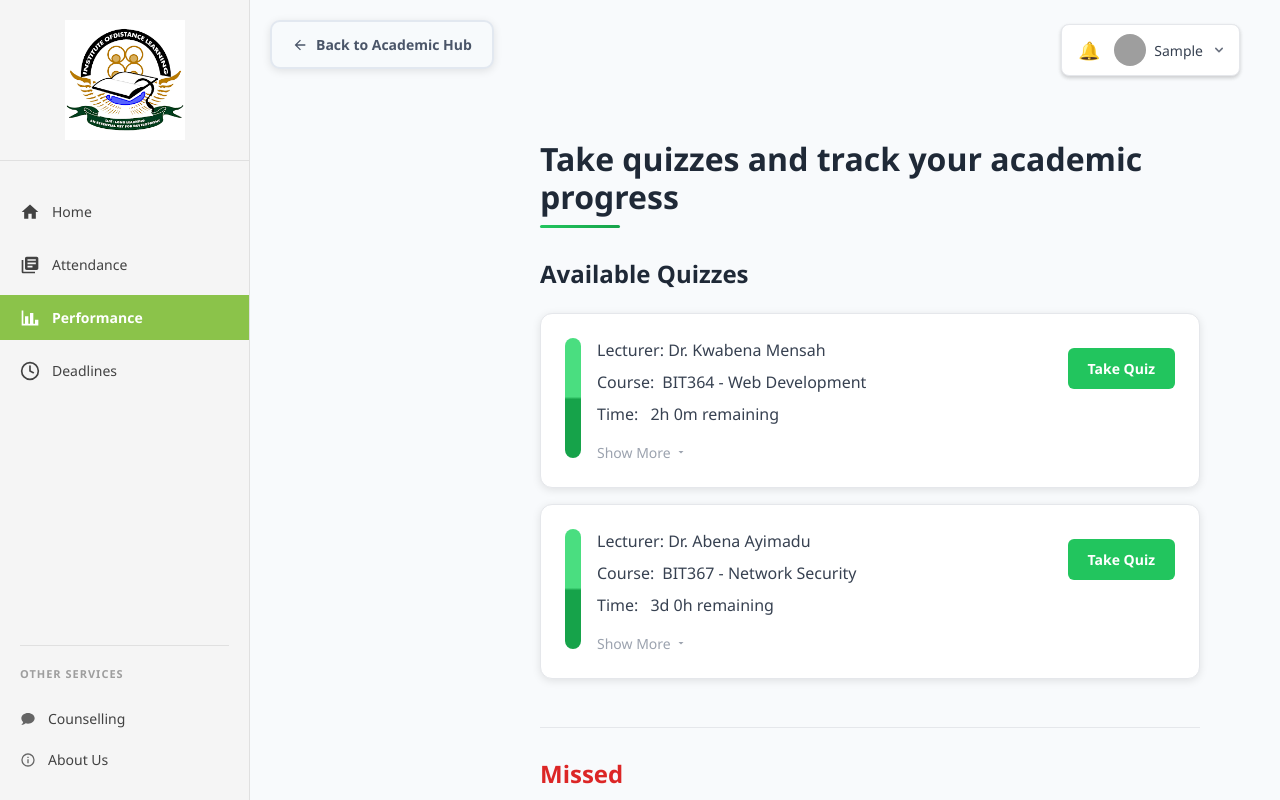
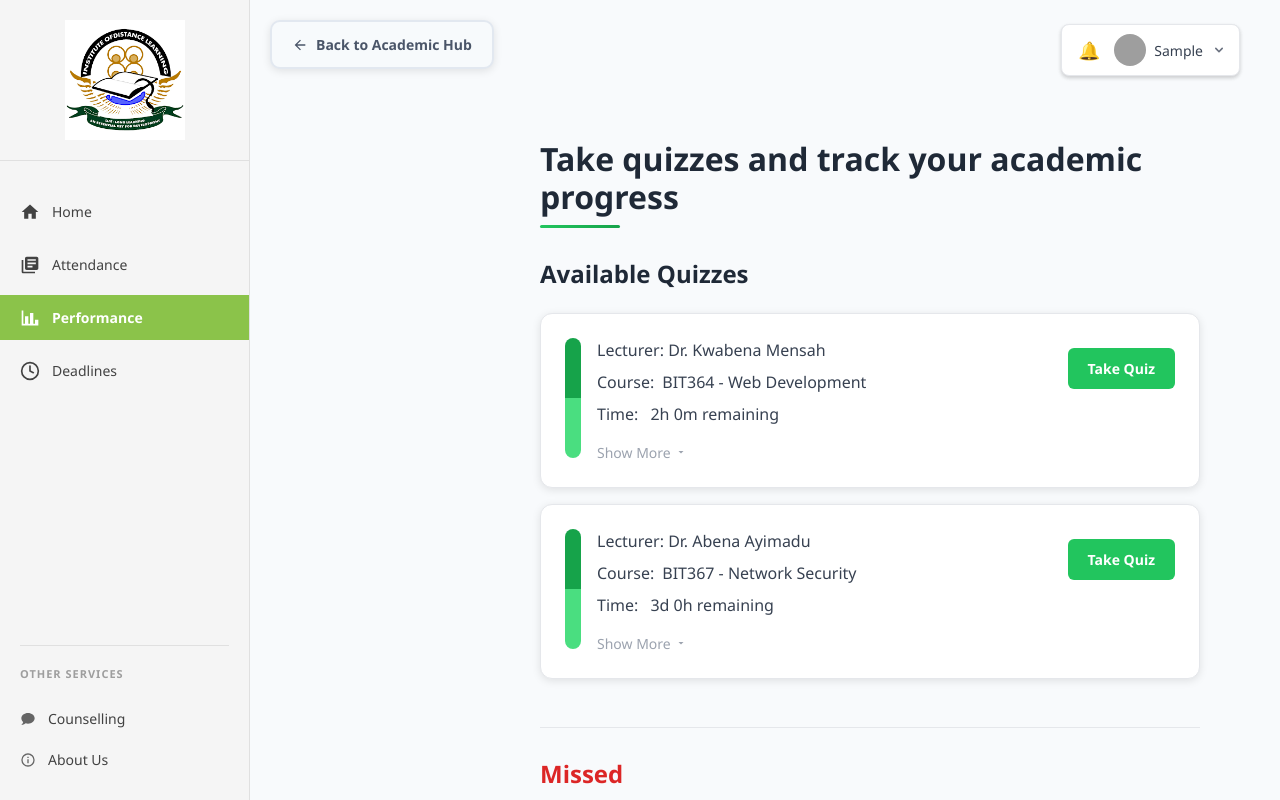
Before and after one commit to mensahsandra/spmproject_frontend, a React (Vite) app: page /student/assessment in a window 1280 px wide. Built offline with nearby package versions, Linux system fonts and the light colour scheme; no server answers; sample sign-in values are in the browser's storage; grey boxes are pictures that could not be loaded.

Commit message:
Fix accent bars with clear horizontal two-tone split: dark top, bright bottom

```diff
--- a/src/pages/StudentQuizDashboard.tsx
+++ b/src/pages/StudentQuizDashboard.tsx
@@ -264,11 +264,11 @@ const StudentQuizDashboard: React.FC = () => {
                       alignItems: 'flex-start',
                       gap: '1rem'
                     }}>
-                      {/* Green Accent Bar with Two-Tone Gradient */}
+                      {/* Green Accent Bar with Two-Tone Split */}
                       <div style={{
                         width: '16px',
                         height: '120px',
-                        background: 'linear-gradient(to bottom, #4ade80 0%, #4ade80 49%, #16a34a 51%, #16a34a 100%)',
+                        background: 'linear-gradient(to bottom, #16a34a 0%, #16a34a 50%, #4ade80 50%, #4ade80 100%)',
                         borderRadius: '8px',
                         flexShrink: 0
                       }}></div>
@@ -417,11 +417,11 @@ const StudentQuizDashboard: React.FC = () => {
                         alignItems: 'flex-start',
                         gap: '1rem'
                       }}>
-                        {/* Red Accent Bar with Two-Tone Gradient */}
+                        {/* Red Accent Bar with Two-Tone Split */}
                         <div style={{
                           width: '16px',
                           height: '120px',
-                          background: 'linear-gradient(to bottom, #f87171 0%, #f87171 49%, #dc2626 51%, #dc2626 100%)',
+                          background: 'linear-gradient(to bottom, #dc2626 0%, #dc2626 50%, #f87171 50%, #f87171 100%)',
                           borderRadius: '8px',
                           flexShrink: 0
                         }}></div>
@@ -556,11 +556,11 @@ const StudentQuizDashboard: React.FC = () => {
                         alignItems: 'flex-start',
                         gap: '1rem'
                       }}>
-                        {/* Gray Accent Bar with Two-Tone Gradient */}
+                        {/* Gray Accent Bar with Two-Tone Split */}
                         <div style={{
                           width: '16px',
                           height: '120px',
-                          background: 'linear-gradient(to bottom, #d1d5db 0%, #d1d5db 49%, #6b7280 51%, #6b7280 100%)',
+                          background: 'linear-gradient(to bottom, #6b7280 0%, #6b7280 50%, #d1d5db 50%, #d1d5db 100%)',
                           borderRadius: '8px',
                           flexShrink: 0
                         }}></div>
```
